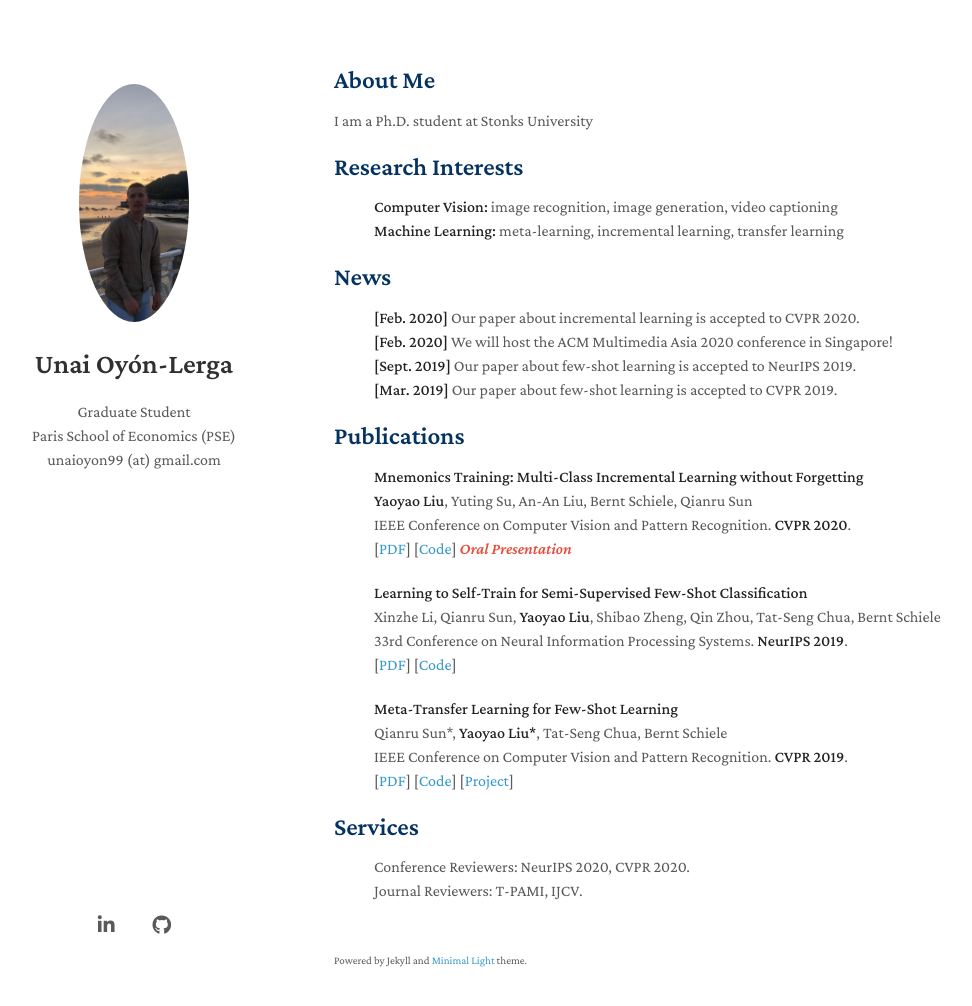
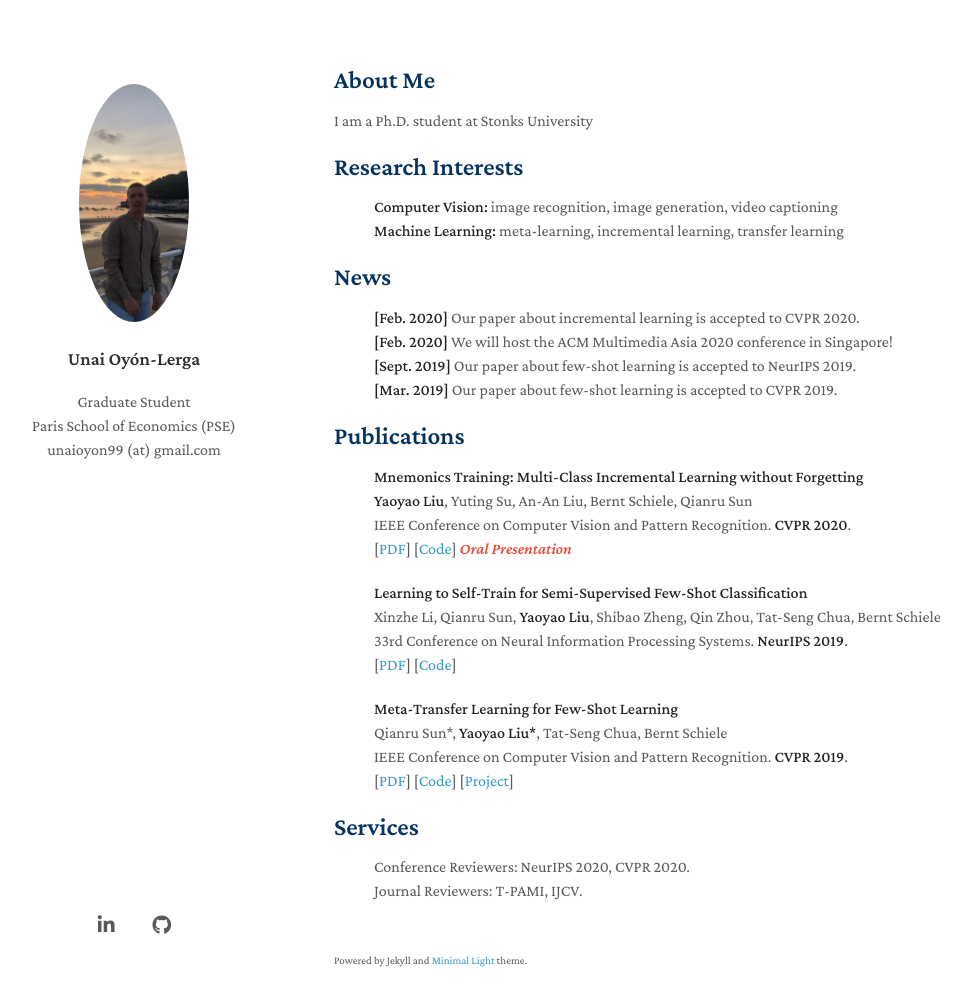
Before and after one commit to unaioyon/unaioyon.github.io, a Jekyll site: the page built from index.md, in a window 1280 px wide and 1041 px high. Shown: the top 1006 px of the window, without its empty margins (136-1108 px from the left). Built offline with Jekyll 4.4.1, drawn with Linux system fonts in a browser that asks for light colours; nearby versions of some CDN libraries; a style sheet for code colours, icons or effects is not loaded; our own code applies the rules of GitHub Pages for plain Markdown files.

Commit message:
Update homepage.html

```diff
--- a/_layouts/homepage.html
+++ b/_layouts/homepage.html
@@ -1,7 +1,7 @@
 <!DOCTYPE html>
 <html lang="{{ site.lang | default: "en-US" }}">
   <head>
-    <title>{{ site.title }} | {{site.affiliation}}</title>
+    <title>{{ site.title }}</title>
 
     <meta charset="UTF-8">
     <meta http-equiv="X-UA-Compatible" content="IE=edge">
@@ -31,7 +31,7 @@
         <a class="image avatar"><img src="{{site.avatar}}" alt="avatar" onContextMenu="return false" /></a>
         {% endif %}
 
-        <h1>{{ site.title }}</h1>
+        <h3>{{ site.title }}</h3>
 
         {% if site.position %}
         {{ site.position }}
@@ -64,8 +64,8 @@
           </a>
           {% endif %}
           {% if site.google_scholar %}
-          <a href="{{ site.google_scholar}}" target="_blank">
-            <i class="ai ai-google-scholar" style="font-size:1.6rem"></i>
+          <a href="{{ site.twitter}}" target="_blank">
+            <i class="fab fa-twitter"></i>
           </a>
           {% endif %}
           {% if site.github_link %}
```
